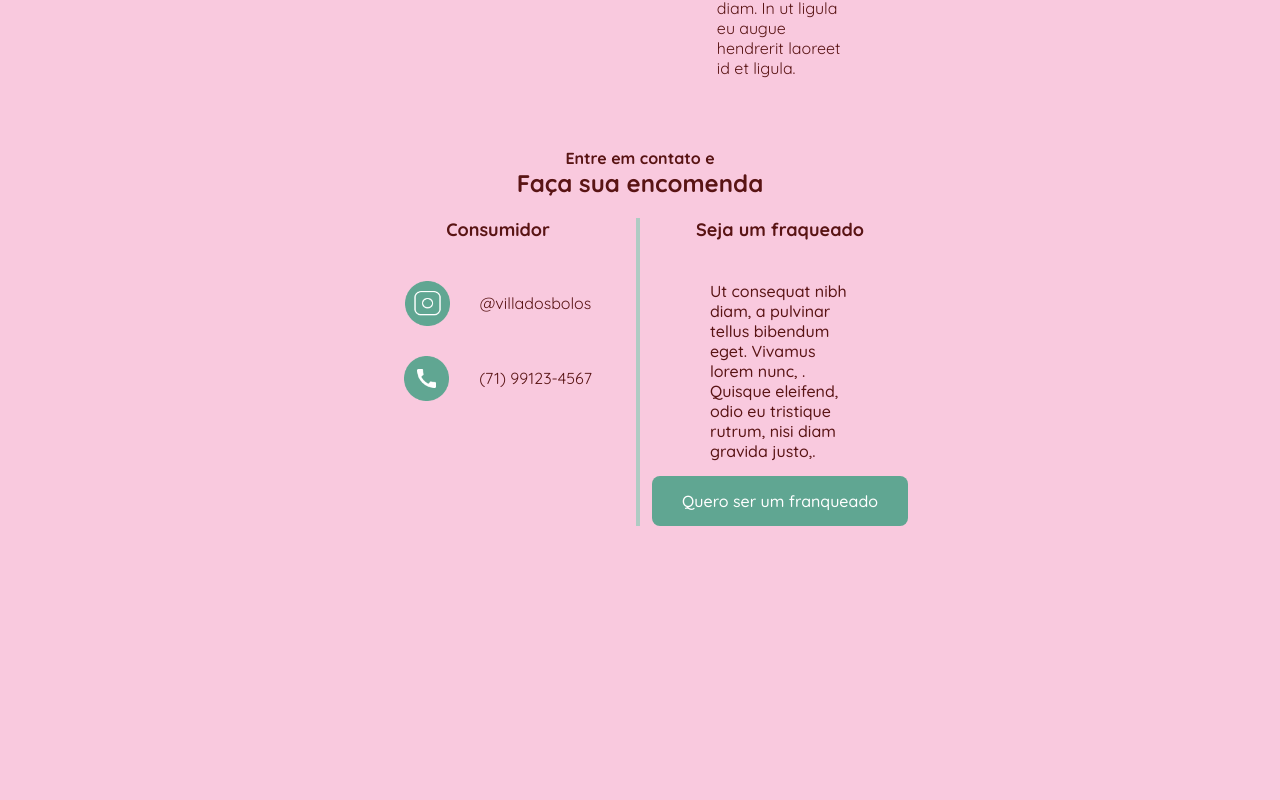
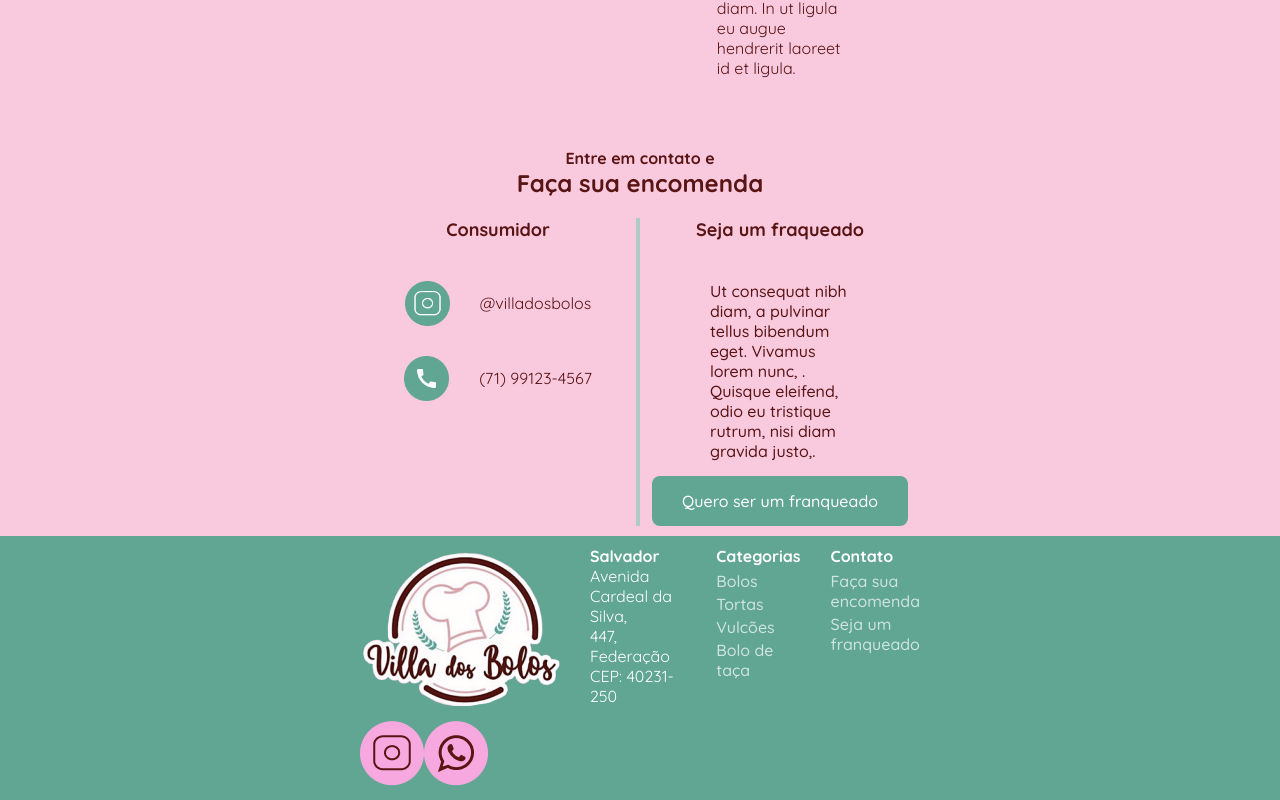
Before and after one commit to Adrianodbs/Prejeto-react-agosto, a React (Create React App) app: page / in a window 1280 px wide. Shown: the part 2268-3068 px from the top of the page. Before the commit the page ends 2804 px from the top, so only its background shows below. Built offline with nearby package versions, Linux system fonts and the light colour scheme.

Commit message:
footer inicio

```diff
--- /dev/null
+++ b/src/components/footer/index.jsx
@@ -0,0 +1,39 @@
+import './style.css'
+
+function Footer() {
+  return (
+    <footer className='footer'>
+      <div className="footer__img">
+        <img src="./img/logo.png" alt="logo" />
+        <div className="footer__img-redes">
+          <img src="./img/ig_rosa.png" alt="Instagram" />
+          <img src="./img/wp_rosa.png" alt="Whatsapp" />
+        </div>
+      </div>
+      <div className="footer__local">
+        <h4>Salvador</h4>
+        <p>Avenida Cardeal da Silva,<br/>
+          447, Federação<br/>
+          CEP: 40231-250</p>
+      </div>
+      <div className="footer__categorias">
+        <h4>Categorias</h4>
+        <ul>
+          <li>Bolos</li>
+          <li>Tortas</li>
+          <li>Vulcões</li>
+          <li>Bolo de taça</li>
+        </ul>
+      </div>
+      <div className="footer__contato">
+        <h4>Contato</h4>
+        <ul>
+          <li>Faça sua encomenda</li>
+          <li>Seja um franqueado</li>
+        </ul>
+      </div>
+    </footer>
+  )
+}
+
+export default Footer
--- /dev/null
+++ b/src/components/footer/style.css
@@ -0,0 +1,20 @@
+.footer{
+  background-color: var(--verde-1);
+  color: #fff;
+  display: flex;
+  justify-content: center;
+  padding: 10px 360px;
+  gap: 30px;
+}
+
+.footer__categorias{
+  display: flex;
+  flex-direction: column;
+}
+
+.footer__categorias ul, .footer__contato ul{
+  display: flex;
+  flex-direction: column;
+  gap: 3px;
+  margin-top: 5px;
+}
--- a/src/pages/home/index.jsx
+++ b/src/pages/home/index.jsx
@@ -6,6 +6,7 @@ import Encomenda from "./encomenda";
 import Depoimentos from './Depoimentos';
 import Confeitaria from './confeitaria';
 import Contato from './contato';
+import Footer from '../../components/footer';
 
 function Home() {
   return <div>
@@ -15,6 +16,7 @@ function Home() {
     <Confeitaria />
     <Depoimentos />
     <Contato />
+    <Footer />
   </div>
 }
 
```
Also changed, not shown: public/img/ig_rosa.png (added), public/img/wp_rosa.png (added).
